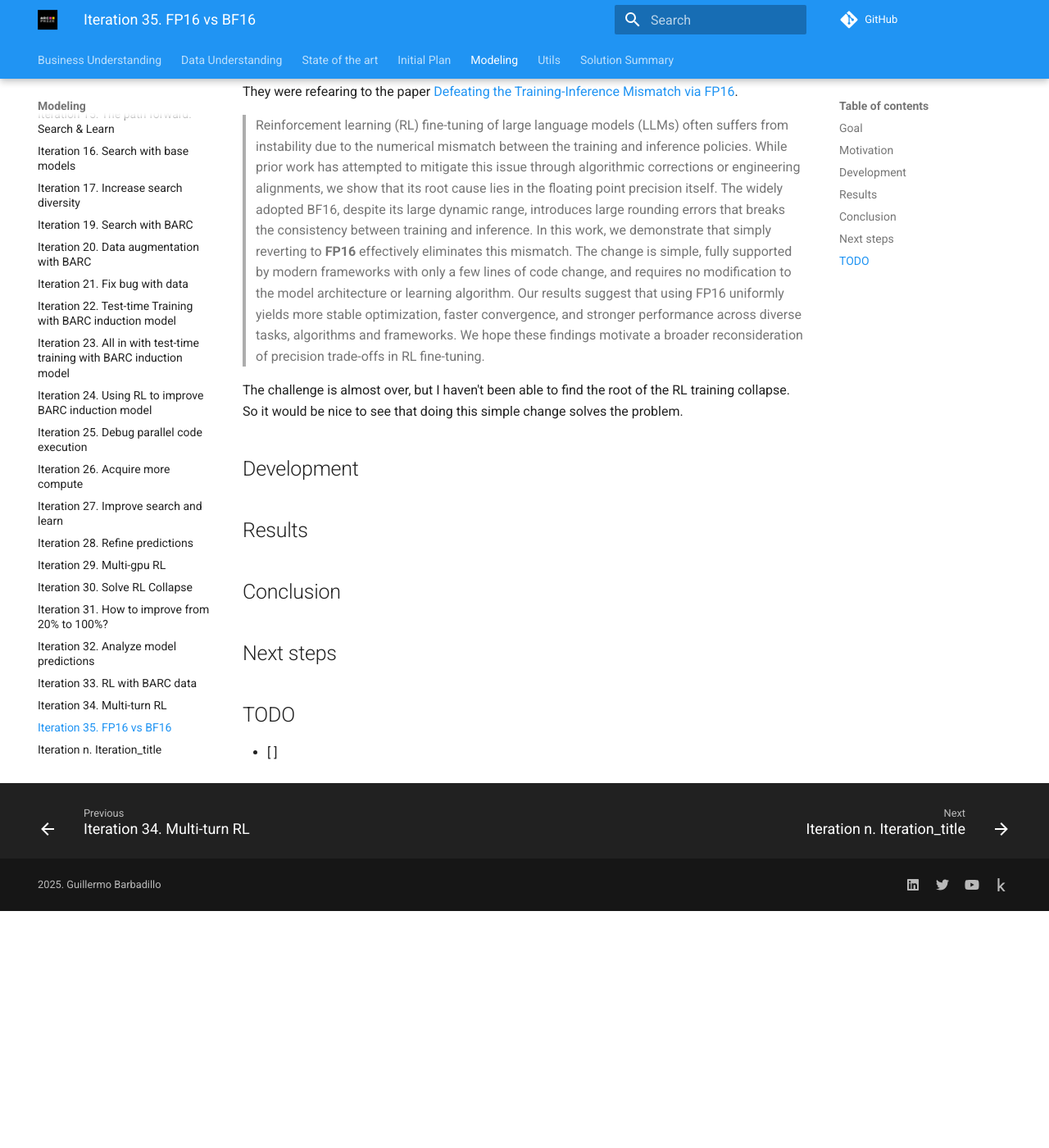
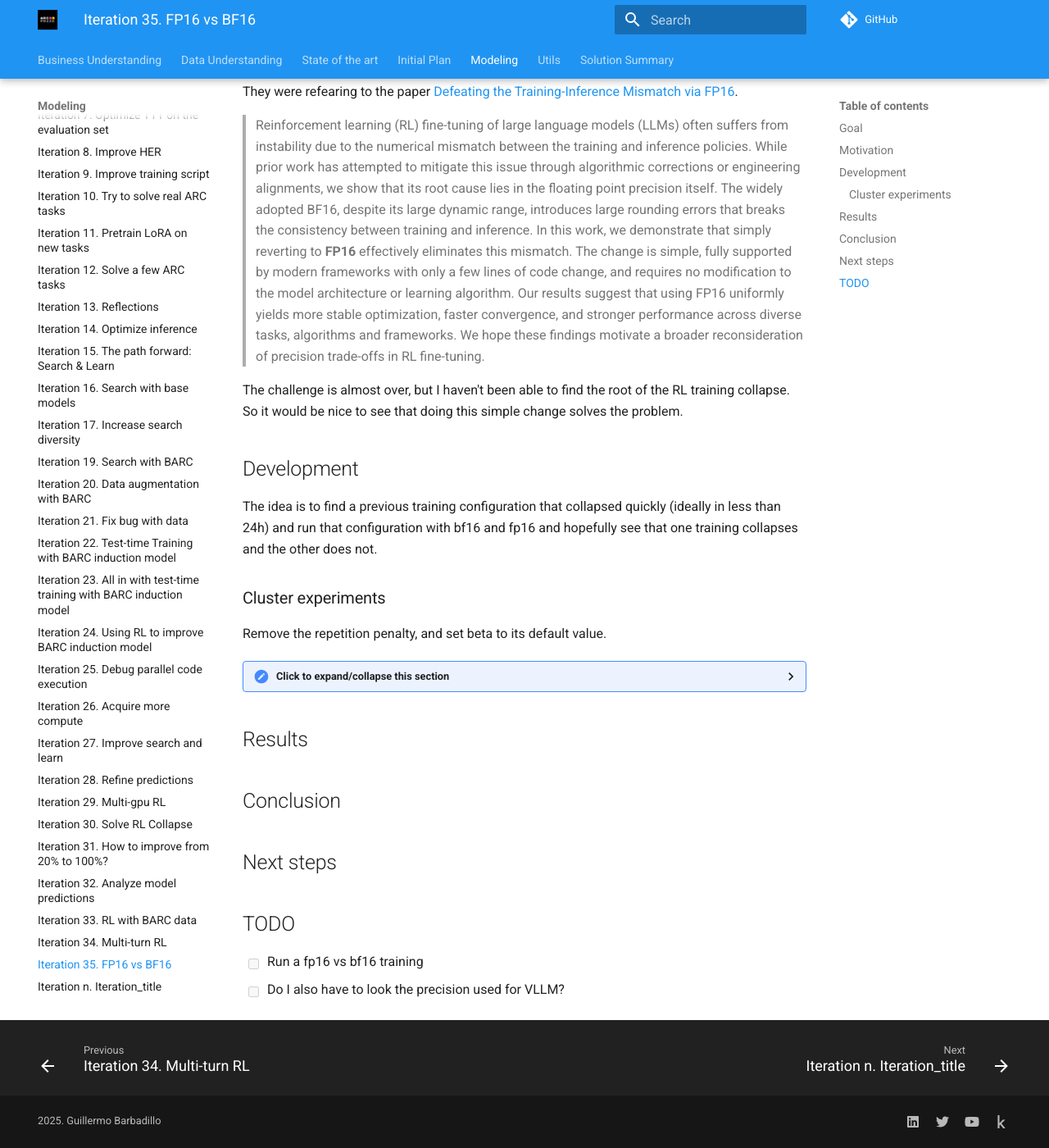
Before and after one commit to ironbar/arc25, an MkDocs documentation site: the page built from docs/modeling/Iteration_35_fp16_vs_bf16.md, in a window 1280 px wide and 1400 px high, scrolled down 1075 px. Shown: the whole window at 82% size. Built offline with MkDocs 1.6.1 and Material for MkDocs 9.7.7, drawn with Linux system fonts in a browser that asks for light colours; comment, search, counter and statistics services are not loaded; before the commit the page ends 2186 px from its top, so only the background shows below that.

````diff
--- a/docs/modeling/Iteration_35_fp16_vs_bf16.md
+++ b/docs/modeling/Iteration_35_fp16_vs_bf16.md
@@ -30,6 +30,54 @@
 
 ## Development
 
+The idea is to find a previous training configuration that collapsed quickly (ideally in less than 24h) and run that configuration with bf16 and fp16 and hopefully see that one training collapses and the other does not.
+
+### Cluster experiments
+
+Remove the repetition penalty, and set beta to its default value.
+
+<details>
+  <summary>Click to expand/collapse this section</summary>
+
+```bash
+export DTYPE=bfloat16
+export FOLDER=2025-11-01-rl-fp16
+export BETA=0.001
+export REPETITION_PENALTY=1.00
+export LEARNING_RATE=4e-6
+export NUM_GENERATIONS=8
+export ACUM_STEPS=1
+export N_CPUS=20
+export LORA_R=1
+export EPOCHS=1
+export REWARD_NAME=arc-v2-no-pixel-score
+export EXPERIMENT_NAME=${DTYPE}_${LORA_R}lora_lr${LEARNING_RATE}_${REWARD_NAME}_epochs${EPOCHS}_${NUM_GENERATIONS}gen_${ACUM_STEPS}accum-steps_repetition-penalty-${REPETITION_PENALTY}_masked-truncate_unquantized_beta${BETA}
+condor_submit train.condor command="
+python /mnt/scratch/users/gbarbadillo/arc25/arc25/scripts/rl_code_finetuning.py \
+--dtype ${DTYPE} \
+--beta ${BETA} \
+--no-load-in-4bit \
+--reward-name ${REWARD_NAME} \
+--num-generations ${NUM_GENERATIONS} \
+--gradient-accumulation-steps ${ACUM_STEPS} \
+--learning-rate ${LEARNING_RATE} \
+--lora_r ${LORA_R} \
+--repetition-penalty ${REPETITION_PENALTY} \
+--epochs ${EPOCHS} \
+--mask-truncated-completions \
+--scale-rewards batch \
+--gpu_memory_utilization 0.3 \
+--warmup-ratio 0.001 \
+--max-seq-length 9700 \
+--max-completion-length 1024 \
+--n-jobs ${N_CPUS} \
+--model-path /mnt/scratch/users/gbarbadillo/arc25/models/Llama-3.1-ARC-Potpourri-Induction-8B \
+--dataset-path /mnt/scratch/users/gbarbadillo/arc25/data/barc/dataset_100k.json.gz \
+--output-dir /mnt/scratch/users/gbarbadillo/arc25/trainings/${FOLDER}/${EXPERIMENT_NAME}" -append request_gpus=1 -append request_cpus=${N_CPUS} -append request_memory=128G --append 'requirements = (TARGET.Machine == "calculon21.das-nano.com")'
+```
+
+</details>
+
 ## Results
 
 ## Conclusion
@@ -38,4 +86,5 @@
 
 ## TODO
 
-- [ ]
+- [ ] Run a fp16 vs bf16 training
+- [ ] Do I also have to look the precision used for VLLM?
````
Also changed, not shown: 1 other file.
